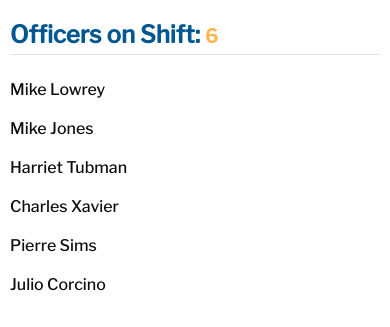
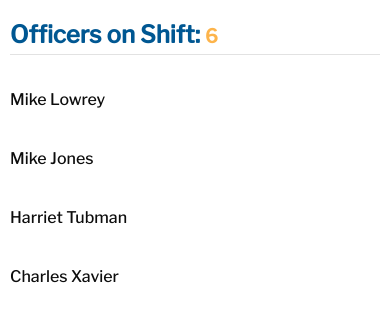
Before and after one commit to chrisvneal/security-soup, a React (Create React App) app: page / in a window 390 px wide. Shown: the part 513-840 px from the top of the page. Built offline with nearby package versions, Linux system fonts and the light colour scheme.

Commit message:
Add padding for list items on mobile devices

```diff
--- a/src/styles.scss
+++ b/src/styles.scss
@@ -95,7 +95,7 @@ section {
 // List styles
 
 .officers-list > li, .tasks-list li {
-  padding: 10px 0;
+  padding: 20px 0;
 }
 
 
```
